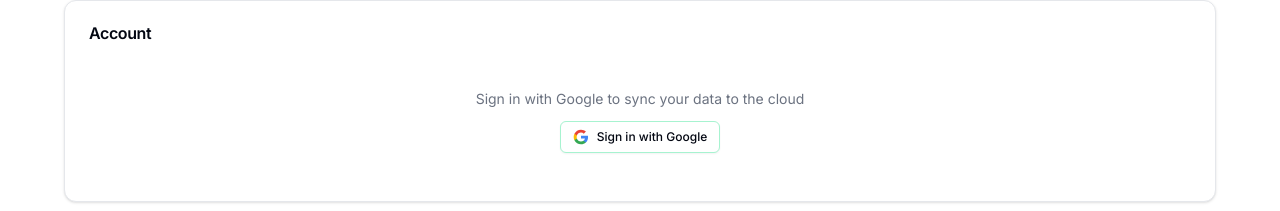
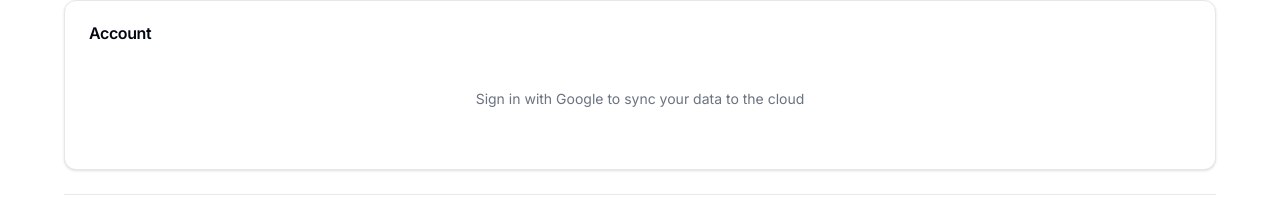
Before and after one commit to azuanalias92/solar-calculator, a Next.js app: page /en/settings in a window 1280 px wide. Shown: the part 150-361 px from the top of the page. Built offline with nearby package versions, Linux system fonts and the light colour scheme; no server answers.

Commit message:
Update google button

```diff
--- a/src/components/GoogleAuthButton.tsx
+++ b/src/components/GoogleAuthButton.tsx
@@ -25,6 +25,19 @@ declare global {
             auto_select?: boolean;
             cancel_on_tap_outside?: boolean;
           }) => void;
+          renderButton: (
+            parent: HTMLElement,
+            options: {
+              type?: "standard" | "icon";
+              theme?: "outline" | "filled_blue" | "filled_black";
+              size?: "large" | "medium" | "small";
+              text?: "signin_with" | "signup_with" | "continue_with" | "signin";
+              shape?: "rectangular" | "pill" | "circle" | "square";
+              width?: number;
+              locale?: string;
+              logo_alignment?: "left" | "center";
+            },
+          ) => void;
           prompt: (momentListener?: (notification: GooglePromptNotification) => void) => void;
           disableAutoSelect: () => void;
         };
@@ -40,34 +53,12 @@ type Props = {
 const DEFAULT_GOOGLE_CLIENT_ID =
   "1004921240672-ong7k2d2fv3t1n6nfoen7d5cit6vptfi.apps.googleusercontent.com";
 
-function GoogleIcon({ className }: { className?: string }) {
-  return (
-    <svg className={className} viewBox="0 0 24 24" fill="none">
-      <path
-        d="M22.56 12.25c0-.78-.07-1.53-.2-2.25H12v4.26h5.92a5.06 5.06 0 0 1-2.2 3.32v2.77h3.57c2.08-1.92 3.28-4.74 3.28-8.1z"
-        fill="#4285F4"
-      />
-      <path
-        d="M12 23c2.97 0 5.46-.98 7.28-2.66l-3.57-2.77c-.98.66-2.23 1.06-3.71 1.06-2.86 0-5.29-1.93-6.16-4.53H2.18v2.84C3.99 20.53 7.7 23 12 23z"
-        fill="#34A853"
-      />
-      <path
-        d="M5.84 14.09c-.22-.66-.35-1.36-.35-2.09s.13-1.43.35-2.09V7.07H2.18C1.43 8.55 1 10.22 1 12s.43 3.45 1.18 4.93l2.85-2.22.81-.62z"
-        fill="#FBBC05"
-      />
-      <path
-        d="M12 5.38c1.62 0 3.06.56 4.21 1.64l3.15-3.15C17.45 2.09 14.97 1 12 1 7.7 1 3.99 3.47 2.18 7.07l3.66 2.84c.87-2.6 3.3-4.53 6.16-4.53z"
-        fill="#EA4335"
-      />
-    </svg>
-  );
-}
-
 export default function GoogleAuthButton(_: Props) {
   const { t } = useTranslation();
   const [auth, setAuth] = useState<AuthState | null>(null);
   const [signingIn, setSigningIn] = useState(false);
   const initializedRef = useRef(false);
+  const buttonRef = useRef<HTMLDivElement | null>(null);
 
   const clientId = useMemo(
     () => (process.env.NEXT_PUBLIC_GOOGLE_CLIENT_ID ?? DEFAULT_GOOGLE_CLIENT_ID).trim(),
@@ -86,7 +77,7 @@ export default function GoogleAuthButton(_: Props) {
     };
   }, []);
 
-  // Initialize Google GIS once
+  // Initialize Google GIS once and keep the credential callback stable.
   useEffect(() => {
     if (!clientId) return;
     if (initializedRef.current) return;
@@ -102,6 +93,9 @@ export default function GoogleAuthButton(_: Props) {
       window.google.accounts.id.initialize({
         client_id: clientId,
         callback: async ({ credential }) => {
+          // #region debug-point C:google-callback
+          fetch("http://127.0.0.1:7777/event",{method:"POST",headers:{"Content-Type":"application/json"},body:JSON.stringify({sessionId:"google-fetch-failure",runId:"pre-fix",hypothesisId:"C",location:"GoogleAuthButton.tsx:callback",msg:"[DEBUG] Google callback fired",data:{origin:window.location.origin,apiBaseUrl,credentialPresent:Boolean(credential),credentialLength:credential?.length ?? 0},ts:Date.now()})}).catch(()=>{});
+          // #endregion
           if (!credential) {
             toast.error(t("auth.failed"));
             return;
@@ -109,11 +103,18 @@ export default function GoogleAuthButton(_: Props) {
 
           setSigningIn(true);
           try {
+            // #region debug-point B:request-start
+            fetch("http://127.0.0.1:7777/event",{method:"POST",headers:{"Content-Type":"application/json"},body:JSON.stringify({sessionId:"google-fetch-failure",runId:"pre-fix",hypothesisId:"B",location:"GoogleAuthButton.tsx:fetch-start",msg:"[DEBUG] Starting auth exchange",data:{origin:window.location.origin,url:`${apiBaseUrl}/auth/google`},ts:Date.now()})}).catch(()=>{});
+            // #endregion
             const response = await fetch(`${apiBaseUrl}/auth/google`, {
               method: "POST",
               headers: { "Content-Type": "application/json" },
               body: JSON.stringify({ credential }),
             });
+
+            // #region debug-point D:response
+            fetch("http://127.0.0.1:7777/event",{method:"POST",headers:{"Content-Type":"application/json"},body:JSON.stringify({sessionId:"google-fetch-failure",runId:"pre-fix",hypothesisId:"D",location:"GoogleAuthButton.tsx:fetch-response",msg:"[DEBUG] Auth exchange responded",data:{ok:response.ok,status:response.status,statusText:response.statusText,type:response.type,url:response.url},ts:Date.now()})}).catch(()=>{});
+            // #endregion
 
             if (!response.ok) {
               const errorPayload = (await response.json().catch(() => null)) as { error?: string } | null;
@@ -123,6 +124,9 @@ export default function GoogleAuthButton(_: Props) {
             const payload = (await response.json()) as { token: string; user: AuthState["user"] };
             setAuthState({ token: payload.token, user: payload.user });
           } catch (error) {
+            // #region debug-point D:fetch-error
+            fetch("http://127.0.0.1:7777/event",{method:"POST",headers:{"Content-Type":"application/json"},body:JSON.stringify({sessionId:"google-fetch-failure",runId:"pre-fix",hypothesisId:"D",location:"GoogleAuthButton.tsx:catch",msg:"[DEBUG] Auth exchange threw",data:{name:error instanceof Error ? error.name : typeof error,message:error instanceof Error ? error.message : String(error),origin:window.location.origin,url:`${apiBaseUrl}/auth/google`},ts:Date.now()})}).catch(()=>{});
+            // #endregion
             toast.error(error instanceof Error ? error.message : t("auth.failed"));
           } finally {
             setSigningIn(false);
@@ -141,31 +145,40 @@ export default function GoogleAuthButton(_: Props) {
     };
   }, [apiBaseUrl, clientId, t]);
 
-  const handleSignIn = () => {
-    if (!clientId) {
-      toast.error(t("auth.notConfigured"));
-      return;
-    }
-    if (!window.google?.accounts?.id) {
-      toast.error(t("auth.loading"));
-      return;
-    }
+  useEffect(() => {
+    if (auth) return;
+    if (!clientId) return;
+    if (!buttonRef.current) return;
 
-    window.google.accounts.id.prompt((notification) => {
-      if (notification.isNotDisplayed?.()) {
-        const reason = notification.getNotDisplayedReason?.();
-        toast.error(reason ? `${t("auth.promptUnavailable")}: ${reason}` : t("auth.promptUnavailable"));
-        return;
+    let canceled = false;
+    const render = async () => {
+      while (!canceled && !window.google?.accounts?.id?.renderButton) {
+        await new Promise((r) => setTimeout(r, 50));
       }
+      if (canceled) return;
+      const idApi = window.google?.accounts?.id;
+      const parent = buttonRef.current;
+      if (!idApi || !parent) return;
 
-      if (notification.isSkippedMoment?.()) {
-        const reason = notification.getSkippedReason?.();
-        if (reason && reason !== "auto_cancel") {
-          toast.error(`${t("auth.promptUnavailable")}: ${reason}`);
-        }
-      }
-    });
-  };
+      // #region debug-point E:render-button
+      fetch("http://127.0.0.1:7777/event",{method:"POST",headers:{"Content-Type":"application/json"},body:JSON.stringify({sessionId:"google-fetch-failure",runId:"post-fix",hypothesisId:"E",location:"GoogleAuthButton.tsx:render-button",msg:"[DEBUG] Rendering Google button instead of prompt",data:{origin:window.location.origin,clientIdPresent:Boolean(clientId)},ts:Date.now()})}).catch(()=>{});
+      // #endregion
+      parent.innerHTML = "";
+      idApi.renderButton(parent, {
+        theme: "outline",
+        size: "large",
+        text: "signin_with",
+        shape: "pill",
+        logo_alignment: "left",
+        width: 240,
+      });
+    };
+
+    void render();
+    return () => {
+      canceled = true;
+    };
+  }, [auth, clientId]);
 
   if (auth) {
     return (
@@ -210,15 +223,9 @@ export default function GoogleAuthButton(_: Props) {
   }
 
   return (
-    <Button
-      variant="outline"
-      size="sm"
-      onClick={handleSignIn}
-      disabled={signingIn}
-      className="gap-2 border-emerald-200 hover:bg-emerald-50 hover:border-emerald-300 transition-all"
-    >
-      <GoogleIcon className="w-4 h-4" />
-      <span>{signingIn ? t("auth.signingIn") : t("auth.signIn")}</span>
-    </Button>
+    <div className="flex flex-col items-center gap-2">
+      <div ref={buttonRef} className={signingIn ? "pointer-events-none opacity-70" : ""} />
+      {signingIn ? <span className="text-xs text-muted-foreground">{t("auth.signingIn")}</span> : null}
+    </div>
   );
 }
```
